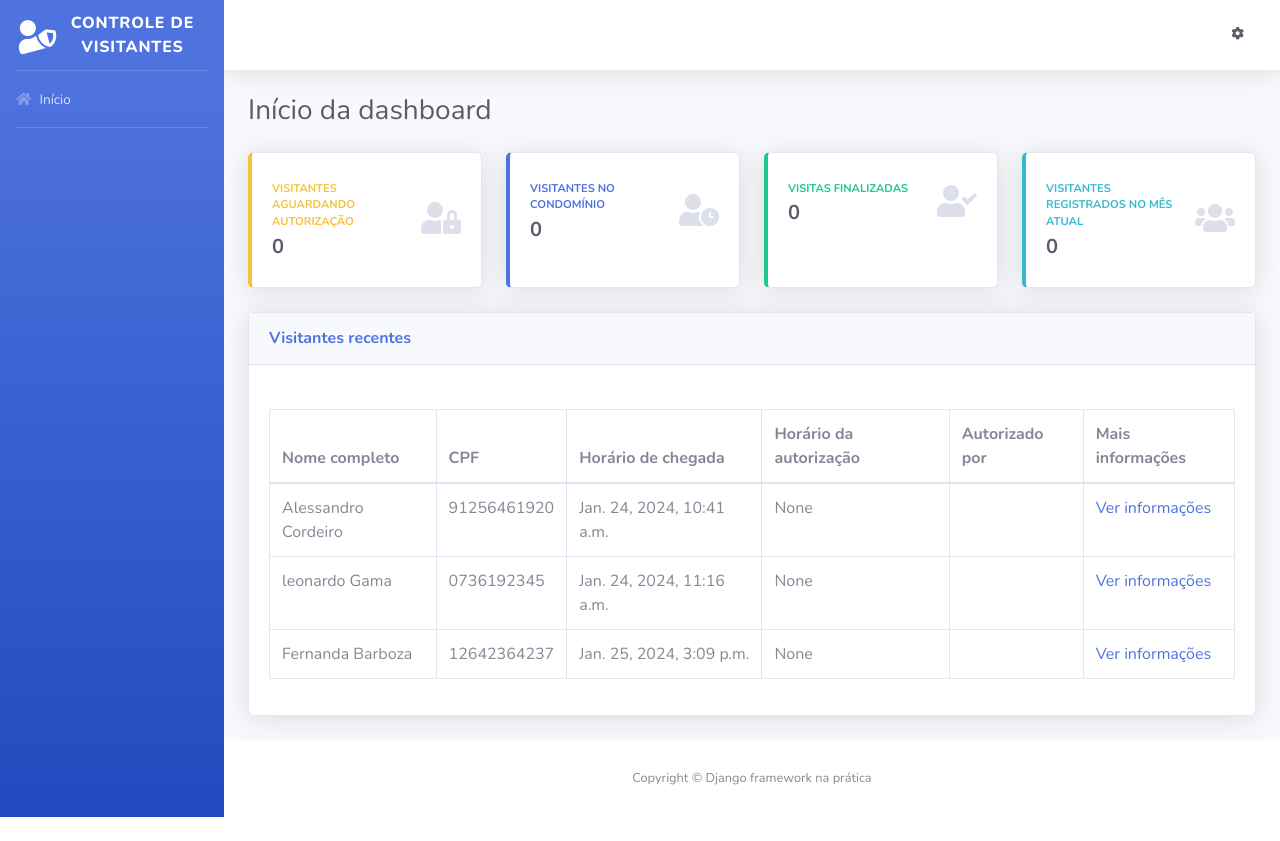
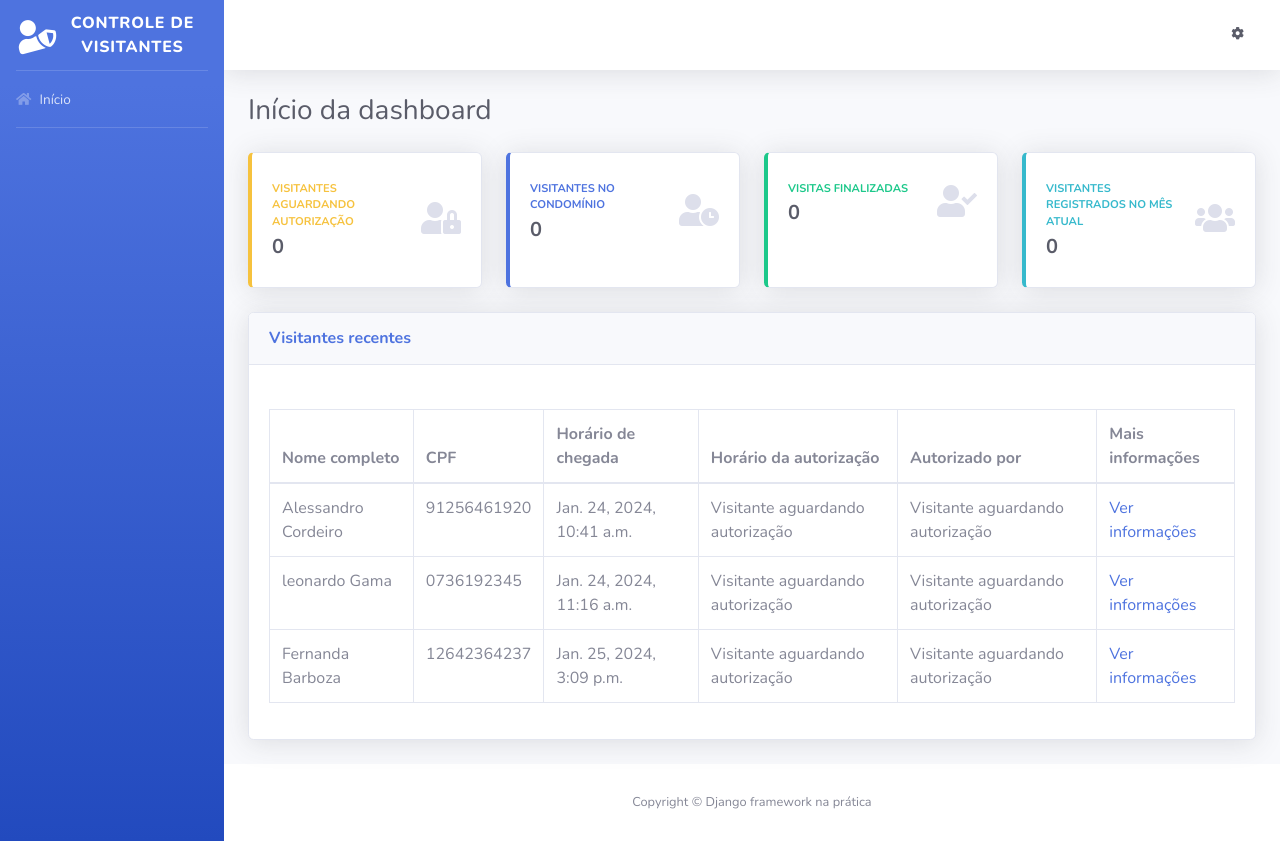
Before and after one commit to FilipeGDPC/Django-admin, a Django app: page / in a window 1280 px wide. Before the commit the page ends 817 px from the top, so only its background shows below. Run offline with Django 3.2, Linux system fonts and the light colour scheme; data comes from the database, SQL or seed files in the repository; some libraries are stand-ins or nearby versions.

Commit message:
using "get method" in index.html

```diff
--- a/controle_visitantes/urls.py
+++ b/controle_visitantes/urls.py
@@ -23,7 +23,7 @@
     ),
 
     path(
-        "visitante/<int:id>/",
+        "visitantes/<int:id>/",
         informacoes_visitante,
         name = "informacoes_visitante"
     ),
--- a/templates/index.html
+++ b/templates/index.html
@@ -106,8 +106,8 @@
                             <td>{{ visitante.nome_completo }}</td>
                             <td>{{ visitante.cpf }}</td>
                             <td>{{ visitante.horario_chegada  }}</td>
-                            <td>{{ visitante.horario_autorizacao  }}</td>
-                            <td>{{ visitante.morador_responsavel }}</td>
+                            <td>{{ visitante.get_horario_autorizacao  }}</td>
+                            <td>{{ visitante.get_morador_responsavel }}</td>
                             <td>
                                 <a href="#">
                                     Ver informações
```
